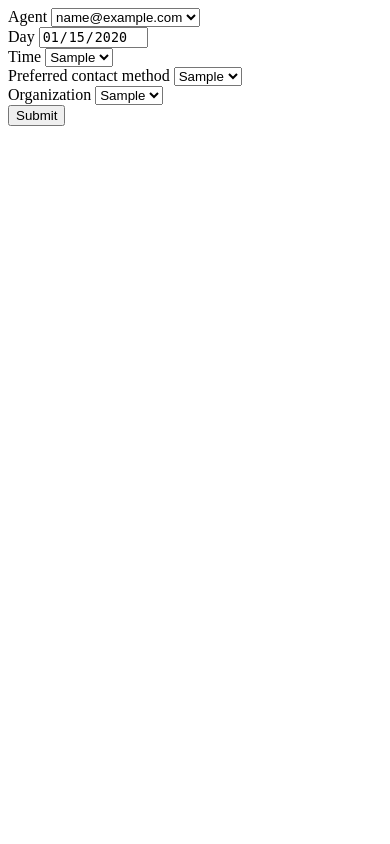
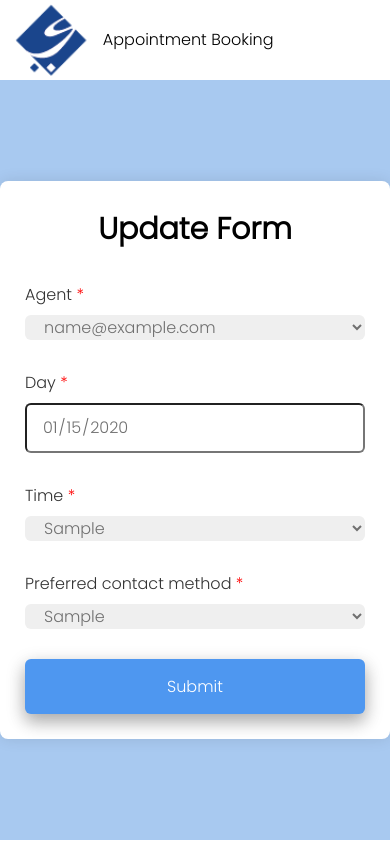
Before and after one commit to Suhail270/Appointment-Scheduling, a Django app: page /appointments/update/1/ in a window 390 px wide. Run offline with Django 4.2, Linux system fonts and the light colour scheme; tables that the repository leaves empty hold one stand-in row (values such as "Sample post"); some libraries are stand-ins or nearby versions.

Commit message:
FIXED EVERYTHINGGGGGGGG!

```diff
--- a/aptBooking/aptBooking/urls.py
+++ b/aptBooking/aptBooking/urls.py
@@ -20,7 +20,7 @@ from django.conf.urls import include
 from django.views.generic.base import TemplateView
 from django.contrib.auth.views import LoginView
 
-from sales.views import AppointmentCreateView, AppointmentUpdateView, get_available_time_slots, AppointmentCancelView
+from sales.views import AppointmentCreateView, AppointmentUpdateView, get_available_time_slots, AppointmentCancelView, SuccessCreatedView
 
 from users import views
 
@@ -47,6 +47,7 @@ urlpatterns = [
 
     #path('login/', LoginView.as_view(), name='login')
     path('sales/<slug:slug>/customer_reg/appointment_create.html', AppointmentCreateView.as_view(), name='apt-create'),
+    path('sales/appointment/success', SuccessCreatedView.as_view(), name='creation-success'),
     path('appointments/update/<int:pk>/', AppointmentUpdateView.as_view(), name='apt-update'),
     path('appointments/cancel/<int:pk>/', AppointmentCancelView.as_view(), name='apt-cancel'),
     path("get_available_time_slots/", get_available_time_slots, name="get_available_time_slots"),
--- a/aptBooking/sales/forms.py
+++ b/aptBooking/sales/forms.py
@@ -14,10 +14,10 @@ User = get_user_model()
 
 
 class customerform(forms.Form):
-    firstname = forms.CharField(max_length=100)
-    lastname = forms.CharField(max_length=100)
-    mobile = forms.CharField(max_length=30)
-    email = forms.EmailField()
+    first_name = forms.CharField(max_length=100, widget=forms.TextInput(attrs={'class': 'form-fname'}))
+    last_name = forms.CharField(max_length=100, widget=forms.TextInput(attrs={'class': 'form-lname'}))
+    mobile = forms.CharField(max_length=30, widget=forms.TextInput(attrs={'class': 'form-mobile'}))
+    email = forms.EmailField(widget=forms.EmailInput(attrs={'class': 'form-email'}))
     organization = forms.ModelChoiceField(queryset=Organization.objects.all())
 
 
--- a/aptBooking/sales/templates/sales/appointment_update.html
+++ b/aptBooking/sales/templates/sales/appointment_update.html
@@ -1,28 +1,42 @@
+{% extends 'customer_base.html' %}
+{% load static %}
+{% block content %}
+<head>
 <link rel="stylesheet" href="https://code.jquery.com/ui/1.12.1/themes/base/jquery-ui.css">
+<link rel="stylesheet" href="{% static 'css/appt.css' %}">
 <script src="https://code.jquery.com/jquery-3.6.0.min.js"></script>
 <script src="https://code.jquery.com/ui/1.12.1/jquery-ui.js"></script>
+</head>
 
-<div class="max-w-lg mx-auto">
-  <form method="post" class="mt-5">
+<body>
+  <nav class="navigation-bar">
+    <img src="{% static 'images/alyousuf.png' %}", class="logo-img">
+    <a>Appointment Booking</a>
+  </nav>
+<section class="contents">
+   <section class="container">
+<div class="form-container">
+  <form method="post" class="form">
+    <header>Update Form</header>
     {% csrf_token %}
     {% for field in form %}
-      {% if field.name == 'customer' or  field.name == 'status' %}
+      {% if field.name == 'customer' or  field.name == 'status' or field.name == 'organization' %}
 
-        <div class="mb-4" hidden>
+        <div class="input-box" hidden>
           <label class="block text-gray-700 text-sm font-bold mb-2" for="{{ field.id_for_label }}">
-            {{ field.label }}
+            {{ field.label }} <span class="star">*</span>
           </label>
           {{ field }}
         </div>
 
         {% endif %}
 
-        {% if field.name != 'customer' and  field.name != 'status' %}
+        {% if field.name != 'customer' and  field.name != 'status' and field.name != 'organization' %}
 
-         {% if field.name == 'day' %}
-        <div class="mb-4">
+        {% if field.name == 'day' %}
+        <div class="input-box">
           <label class="block text-gray-700 text-sm font-bold mb-2" for="{{ field.id_for_label }}">
-            {{ field.label }}
+            {{ field.label }} <span class="star">*</span>
           </label>
           {{ field }}
           <script>
@@ -38,9 +52,9 @@
           </script>
         </div>
         {% else %}
-        <div class="mb-4">
+        <div class="select-box">
           <label class="block text-gray-700 text-sm font-bold mb-2" for="{{ field.id_for_label }}">
-            {{ field.label }}
+            {{ field.label }} <span class="star">*</span>
           </label>
           {{ field }}
         </div>
@@ -55,8 +69,7 @@
         </button>
     </form>
 </div>
-
-
+</body>
 
 
 <script>
@@ -124,3 +137,4 @@ function checkFieldsChanged() {
   });
 });
 </script>
+{% endblock content %}
--- a/aptBooking/sales/views.py
+++ b/aptBooking/sales/views.py
@@ -23,50 +23,43 @@ def customer_reg(request, slug):
     if request.method == "POST":
         form = customerform(request.POST)
         if form.is_valid():
-            firstname = form.cleaned_data['firstname']
-            lastname = form.cleaned_data['lastname']
+            firstname = form.cleaned_data['first_name']
+            lastname = form.cleaned_data['last_name']
             mobile = form.cleaned_data['mobile']
             email = form.cleaned_data['email']
             organization = form.cleaned_data['organization']
 
-            user = User.objects.create(username=firstname, first_name=firstname, last_name=lastname, mobile=mobile, email=email, organization=organization)
-            customer = Customer.objects.create(user=user, organization=organization)
+            try:
+                user = User.objects.create(username=firstname, first_name=firstname, last_name=lastname, mobile=mobile, email=email, organization=organization)
+
+            except:
+                user = User.objects.get(username=firstname)
+
+            try:
+                customer = Customer.objects.create(user=user, organization=organization)
+
+            except:
+                customer = Customer.objects.get(user = user)
+
             request.session['customer_id'] = customer.id
+            return redirect("appointment_create.html")
 
-            return redirect("appointment_create.html")
     else:
         form = customerform(initial={'organization': organization})  # Set initial value for the hidden field
 
+    # print("USER: ", user)
+    # print("CUSTOMER: ", customer)
     return render(request, "custreg.html", {'form': form})
 
-    # try:
-    #     organization = Organization.objects.get(choice=slug)
-
-    # except Organization.DoesNotExist:
-    #     organization = Organization.objects.create(choice=slug)
-
-    # if request.method == "POST":
-    #     form = NewUserForm(request.POST)
-    #     if form.is_valid():
-    #         user = form.save(commit=False)
-    #         user.organization = organization
-    #         user.save()
-    #         agent = Agent.objects.create(user = user, organization = organization)
-    #         login(request, user)
-    #         messages.success(request, "Registration successful.")
-    #     else:
-    #         messages.error(request, "Unsuccessful registration. Invalid information.")
-    # else:
-    #     form = NewUserForm(initial={'organization': organization})  # Set initial value for the hidden field
-
-    # return render(request=request, template_name="signup.html", context={"register_form": form})
+class SuccessCreatedView(generic.TemplateView):
+    template_name = "sales/success_creation.html"
 
 class AppointmentCreateView(generic.CreateView):
     template_name = "sales/appointment_create.html"
     form_class = AppointmentForm
 
     def get_success_url(self):
-        return reverse_lazy('home')
+        return reverse_lazy('creation-success')
 
     def get_form_class(self):
         slug = self.kwargs.get('slug')
@@ -140,7 +133,7 @@ class AppointmentUpdateView(generic.UpdateView):
     form_class = AppointmentForm
 
     def get_success_url(self):
-        return reverse_lazy('home')
+        return reverse_lazy('creation-success')
 
     def get_form(self, form_class=None):
         form = super().get_form(form_class)
@@ -166,7 +159,7 @@ class AppointmentUpdateView(generic.UpdateView):
 
 
 class AppointmentCancelView(generic.TemplateView):
-    template_name = 'sales/appointment_cancel.html'
+    template_name = 'sales/success_cancellation.html'
 
     def get(self, request, *args, **kwargs):
 
--- /dev/null
+++ b/aptBooking/templates/customer_base.html
@@ -0,0 +1,25 @@
+{% load static %}
+
+<!DOCTYPE html>
+<html>
+<head>
+  <!-- Required meta tags -->
+  <meta charset="utf-8">
+  <meta name="viewport" content="width=device-width, initial-scale=1, shrink-to-fit=no">
+
+  <!-- Bootstrap CSS -->
+  {% comment %} <link rel="stylesheet" href="https://maxcdn.bootstrapcdn.com/bootstrap/4.0.0/css/bootstrap.min.css" integrity="sha384-Gn5384xqQ1aoWXA+058RXPxPg6fy4IWvTNh0E263XmFcJlSAwiGgFAW/dAiS6JXm" crossorigin="anonymous"> {% endcomment %}
+
+  <title>{% block title %}Appointment Scheduling Portal{% endblock %}</title>
+</head>
+<body>
+  <main>
+
+    {% block content %}
+        {% comment %} All the templates renders here dynamically according to   the route {% endcomment %}
+    {% endblock %}
+  </main>
+   <!-- Optional JavaScript -->
+    <!-- jQuery first, then Popper.js, then Bootstrap JS -->
+</body>
+</html>
--- /dev/null
+++ b/aptBooking/theme/static/css/appt.css
@@ -0,0 +1,190 @@
+@import url('https://fonts.googleapis.com/css2?family=Poppins:wght@300&display=swap');
+*{
+  margin:0;
+  padding:0;
+  box-sizing: border-box;
+  font-family: "Poppins", sans-serif;
+}
+
+.contents {
+  min-height: 90vh;
+  display: flex;
+  align-items: center;
+  justify-content: center;
+  background: rgb(168, 201, 240);
+}
+
+.container{
+  position: relative;
+  max-width: 1000px;
+  width: 100%;
+  background: #fff;
+  padding: 25px;
+  border-radius: 8px;
+  box-shadow: 0 0 15px rgba(0, 0, 0, 0.1);
+}
+
+.container header{
+  font-size: 30px;
+  color: #000000;
+  font-weight: 600;
+  text-align: center;
+}
+
+.container .form{
+  margin-top: 1px;
+
+}
+
+.form .input-box, .form .select-box{
+  width: 100%;
+  margin-top: 30px;
+
+}
+
+.input-box label, .select-box label{
+  color: #333;
+}
+
+.form :where(.input-box input, .select-box select){
+  position: relative;
+  height: 50px;
+  width: 100%;
+  outline: none;
+  font-size: 1rem;
+  color: #707070;
+  margin-top: 8px;
+  border-radius: 6px;
+  padding: 0 15px;
+
+}
+
+.form .column{
+  display: flex;
+  column-gap: 15px;
+}
+
+.select-box select{
+  height: 100%;
+  width: 100%;
+  outline: none;
+  border: none;
+  color: #707070;
+  font-size: 1rem;
+}
+
+.address :where(input, .select-box){
+  margin-top: 20px;
+}
+
+.form button{
+  height: 55px;
+  width: 100%;
+  color: #fff;
+  font-size: 1rem;
+  border: none;
+  margin-top: 30px;
+  cursor: pointer;
+  border-radius: 6px;
+  font-weight: 400;
+  transition: all 0.2s ease;
+  background-color: rgb(78, 151, 240);
+  box-shadow: 0 8px 16px 0 rgba(0,0,0,0.2), 0 6px 20px 0 rgba(0,0,0,0.19);
+
+}
+
+.form button:hover{
+  background-color: rgb(44, 85, 234);
+  box-shadow: 0 12px 16px 0 rgba(0,0,0,0.24),0 17px 50px 0 rgba(0,0,0,0.19);
+}
+
+/* Responsive */
+@media screen and (max-width: 500px){
+  .form .column{
+    flex-wrap: wrap;
+  }
+}
+.business-hours {
+    background-color: #f3f3f3;
+    padding: 30px;
+    border: 3px solid #ccc;
+    border-radius: 5px;
+    margin-left: 45px;
+    flex: 1;
+    margin-top: 10px;
+    text-align: center;
+    vertical-align: middle;
+    line-height: 50px;
+  }
+
+  .business-hours h2 {
+    font-size: 30px;
+    margin-bottom: 10px;
+    /* text-align: center */
+    font-weight: 1000;
+
+  }
+
+  .business-hours ul {
+    list-style-type: none;
+    padding: 0;
+    margin: 0;
+    /* text-align: center */
+  }
+
+  .business-hours li {
+    font-size: 16px;
+    margin-bottom: 8px;
+    /* text-align: center */
+  }
+
+  .form-container {
+    display: flex;
+    justify-content: center;
+  }
+
+  .form-content {
+    flex: 1;
+    margin-right: 55px;
+    margin-left: 55px;
+    margin-bottom: 10px;
+  }
+
+
+  .navigation-bar {
+    width: 100%;
+    height: 80px;
+    background-color: #ffffff;
+    margin: 0;
+    padding: 0;
+  }
+
+  .logo-img {
+    display: inline-block;
+    vertical-align: top;
+    /* width: 70px; */
+    height: 80px;
+    margin-left: 10px;
+    margin-right: 1px;
+  }
+  .navigation-bar a {
+    display: inline-block;
+    vertical-align: middle;
+    margin-right: 20px;
+    height: 80px;
+    line-height: 80px;
+    text-decoration: none;
+  }
+
+  /* .navigation-bar img:hover:not(.active) {
+    background-color: #111;
+  } */
+
+  .navigation-bar a:hover:not(.active) {
+    background-color: #ffffff;
+  }
+
+
+  .star {
+    color: red;
+  }
```
Also changed, not shown: aptBooking/sales/templates/custreg.html (+74 -3 lines), aptBooking/sales/templates/sales/appointment_create.html (+49 -17 lines), aptBooking/sales/templates/sales/success_cancellation.html (added, +33 -0 lines), aptBooking/sales/templates/sales/success_creation.html (added, +27 -0 lines), aptBooking/theme/static/css/customercss.css (added, +148 -0 lines), aptBooking/theme/static/css/styles.css (deleted), aptBooking/theme/static/images/alyousuf.png (added), 1 other file.
